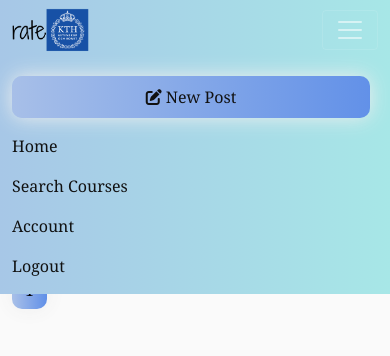
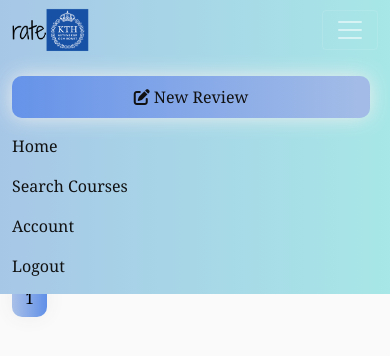
Before and after one commit to hi-aryan/social-network, a Flask app: page / in a window 390 px wide, after a click that opens the changed part. Shown: the top 356 px of the page. Run offline with Flask 3, Linux system fonts and the light colour scheme; a user stored in the database is signed in; tables that the repository leaves empty hold one stand-in row (values such as "Sample post"); grey boxes marked "Sample" are stand-in pictures.

Commit message:
styling changes and mobile/desktop and stuff

```diff
--- a/flasknetwork/static/css/main.css
+++ b/flasknetwork/static/css/main.css
@@ -28,7 +28,7 @@ h1, h2, h3, h4, h5, h6 {
   background: #ffffff;
   padding: 10px 20px;
   border: 1px solid #dddddd;
-  border-radius: 3px;
+  border-radius: 8px;
   margin-bottom: 20px;
   box-shadow: -1px 1px 3px 0 rgba(32, 18, 183, 0.15),
               1px -1px 3px 0 rgba(30, 132, 157, 0.15);
@@ -170,7 +170,7 @@ a.review-title:hover {
   margin-right: 6px;
 }
 
-/* new post button */
+/* new post/rview button */
 .site-header .navbar-nav .nav-link.gradient-anim {
   transition: background-position 0.5s;
 }
@@ -216,8 +216,35 @@ a.review-title:hover {
 .gradient-anim-outline:hover {
   background-position: right center;
   text-decoration: none;
-  color: #000000;
 }
+
+.gradient-anim--flipped {
+  background-image: linear-gradient(
+    to left,
+    #6693e9 0%,
+    #a3bce7 51%,
+    #6693e9 100%
+  );
+}
+
+.gradient-anim--white {
+  background-image: linear-gradient(to right, #ECE9E6 0%, #FFFFFF  51%, #ECE9E6  100%);
+  color: rgb(47, 47, 47);
+  box-shadow: 0 0 10px #05050550;
+}
+
+.gradient-anim--white-reverse {
+  background-image: linear-gradient(to right, #FFFFFF 0%, #ECE9E6  51%, #FFFFFF  100%);
+  color: rgb(47, 47, 47);
+  box-shadow: 0 0 10px #05050550;
+}
+
+.gradient-anim--yellow {
+  background-image: linear-gradient(to right, #EDDE5D 0%, #F09819  51%, #EDDE5D  100%);
+  box-shadow: 0 0 20px #eee;
+  border-radius: 4px;
+}
+
 
 /* Add to main.css - handles 90% of mobile styling needs */
 @media (max-width: 768px) {
--- a/flasknetwork/templates/home.html
+++ b/flasknetwork/templates/home.html
@@ -1,14 +1,25 @@
 {% extends "layout.html" %}
 {% block content %}
     {% for post in posts.items %}
-        <article class="d-flex align-items-center content-section post-section">
+        <article class="position-relative d-flex align-items-center content-section post-section">
             <div>
                 <div class="review-metadata">
                     <img class="rounded-circle review-img" src="{{ url_for('static', filename='profile_pics/' + post.author.image_file) }}" alt="{{ post.author.username }}'s profile picture">
                     <a class="me-2 author-link" href="{{ url_for('users.user_posts', username=post.author.username) }}">{{ post.author.username }}</a>
                     <small class="text-muted">{{ post.date_posted.strftime('%b %d, %Y') }}</small>
-                    <small class="text-secondary d-block mt-2 ms-2">Course: {{ post.course.code }} - {{ post.course.name }}</small>
-                    <small class="badge fs-7 {{ 'bg-dark text-warning mt-1 mb-2' if post.rating == 5 else 'text-dark mb-1' }}">
+                    <!-- Desktop Star Rating -->
+                    <small class="d-none d-md-block position-absolute top-0 end-0 me-3 mt-3 badge fs-7 {{ 'gradient-anim gradient-anim--yellow mt-1 mb-2' if post.rating == 5 else 'text-dark mb-1' }}">
+                        {% for i in range(1, 6) %}
+                            {% if post.rating >= i %}
+                                <i class="fas fa-star"></i>
+                            {% else %}
+                                <i class="far fa-star"></i>
+                            {% endif %}
+                        {% endfor %}
+                    </small>
+                    <small class="text-secondary d-block my-2 ms-2">Course: {{ post.course.code }} - {{ post.course.name }}</small>
+                    <!-- Mobile Star Rating -->
+                    <small class="d-inline-block d-md-none badge ms-2 fs-7 {{ 'gradient-anim gradient-anim--yellow mt-1 mb-2' if post.rating == 5 else 'text-dark mb-1' }}">
                         {% for i in range(1, 6) %}
                             {% if post.rating >= i %}
                                 <i class="fas fa-star"></i>
--- a/flasknetwork/templates/layout.html
+++ b/flasknetwork/templates/layout.html
@@ -35,8 +35,8 @@
                     <!-- Navbar Left Side -->
                     <div class="navbar-nav me-auto">
                         {% if current_user.is_authenticated %}
-                            <a class="nav-link d-block d-md-none gradient-anim btn me-2 mt-4 mb-2" href="{{ url_for('posts.new_post') }}">
-                                <i class="fas fa-edit"></i> New Post
+                            <a class="nav-link d-block d-md-none gradient-anim gradient-anim--flipped btn me-2 mt-4 mb-2" href="{{ url_for('posts.new_post') }}">
+                                <i class="fas fa-edit"></i> New Review
                             </a>
                         {% endif %}
                         <a class="nav-link" href="{{ url_for('main.home') }}">Home</a>
@@ -46,7 +46,7 @@
                     <div class="navbar-nav">
                         {% if current_user.is_authenticated %}
                             <a class="nav-link d-none d-md-block gradient-anim btn me-3" href="{{ url_for('posts.new_post') }}">
-                                <i class="fas fa-edit"></i> New Post
+                                <i class="fas fa-edit"></i> New Review
                             </a>
                             <a class="nav-link" href="{{ url_for('users.account') }}">Account</a>
                             <a class="nav-link" href="{{ url_for('users.logout') }}">Logout</a>
--- a/flasknetwork/templates/post.html
+++ b/flasknetwork/templates/post.html
@@ -13,7 +13,7 @@
                 <a class="me-2 author-link" href="{{ url_for('users.user_posts', username=post.author.username) }}">{{ post.author.username }}</a>
                 <small class="text-muted">{{ post.date_posted.strftime('%b %d, %Y') }}</small>
             </div>
-            <small class="text-secondary ms-2 d-block mt-2">Course: {{ post.course.code }} - {{ post.course.name }}</small>
+            <small class="text-secondary ms-2 d-block my-2">Course: {{ post.course.code }} - {{ post.course.name }}</small>
             <h2 class="review-title">{{ post.title }}</h2>
             <p><strong>Year Taken:</strong> {{ post.year_taken }}</p>
             <p><strong>Rating:</strong> <span class="text-warning">★ {{ post.rating }} / 5</span></p>
--- a/flasknetwork/templates/user_posts.html
+++ b/flasknetwork/templates/user_posts.html
@@ -1,6 +1,6 @@
 {% extends "layout.html" %}
 {% block content %}
-    <h1 class="mb-4">Posts by {{ user.username }} ({{ posts.total }})</h1>
+    <h1 class="mb-4">Reviews by {{ user.username }} ({{ posts.total }})</h1>
     {% for post in posts.items %}
         <article class="d-flex align-items-center content-section post-section">
             <div>
```
Also changed, not shown: flasknetwork/templates/courses/detail.html (+9 -9 lines), usefulSHELL.md (+4 -4 lines).
